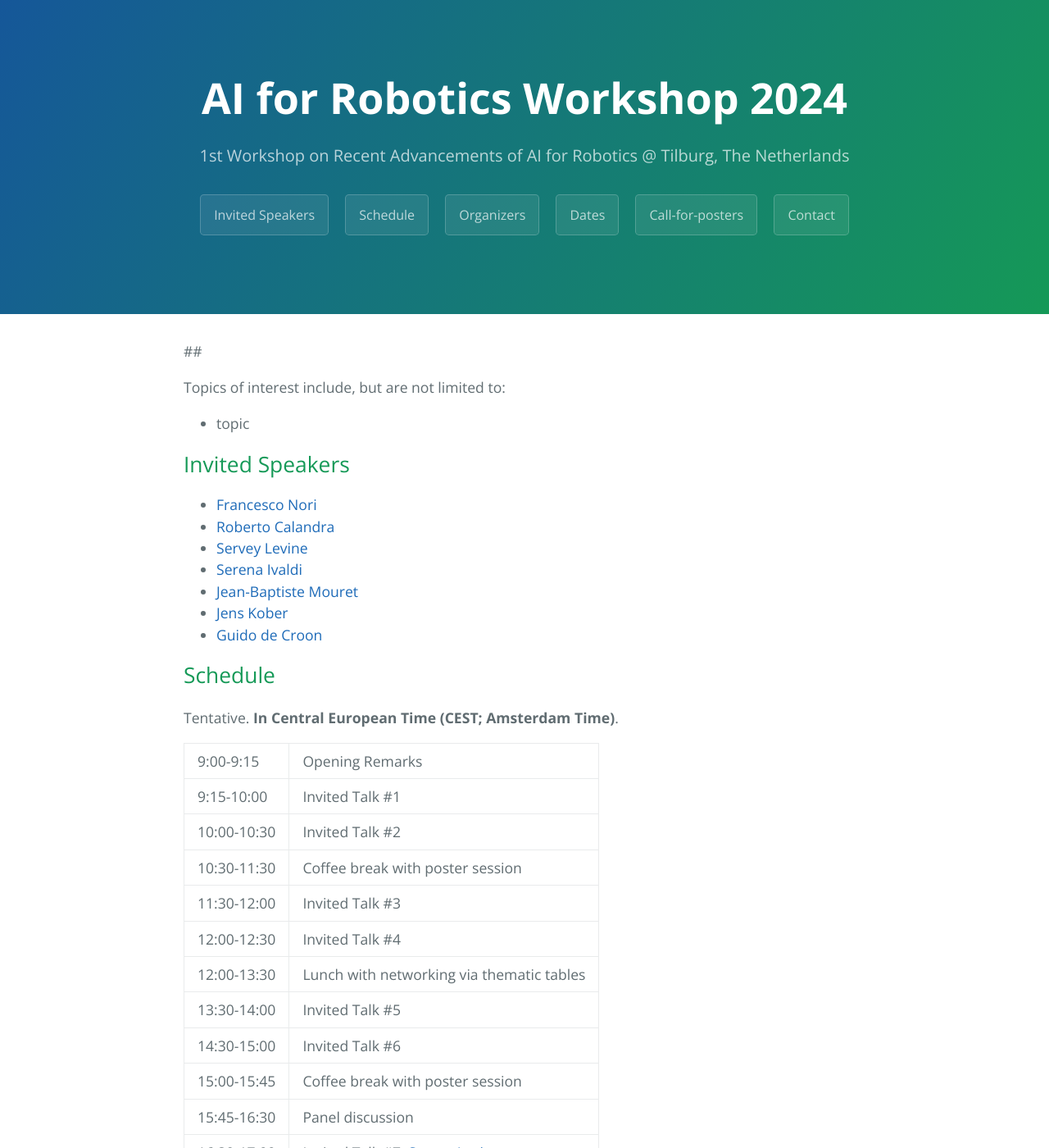
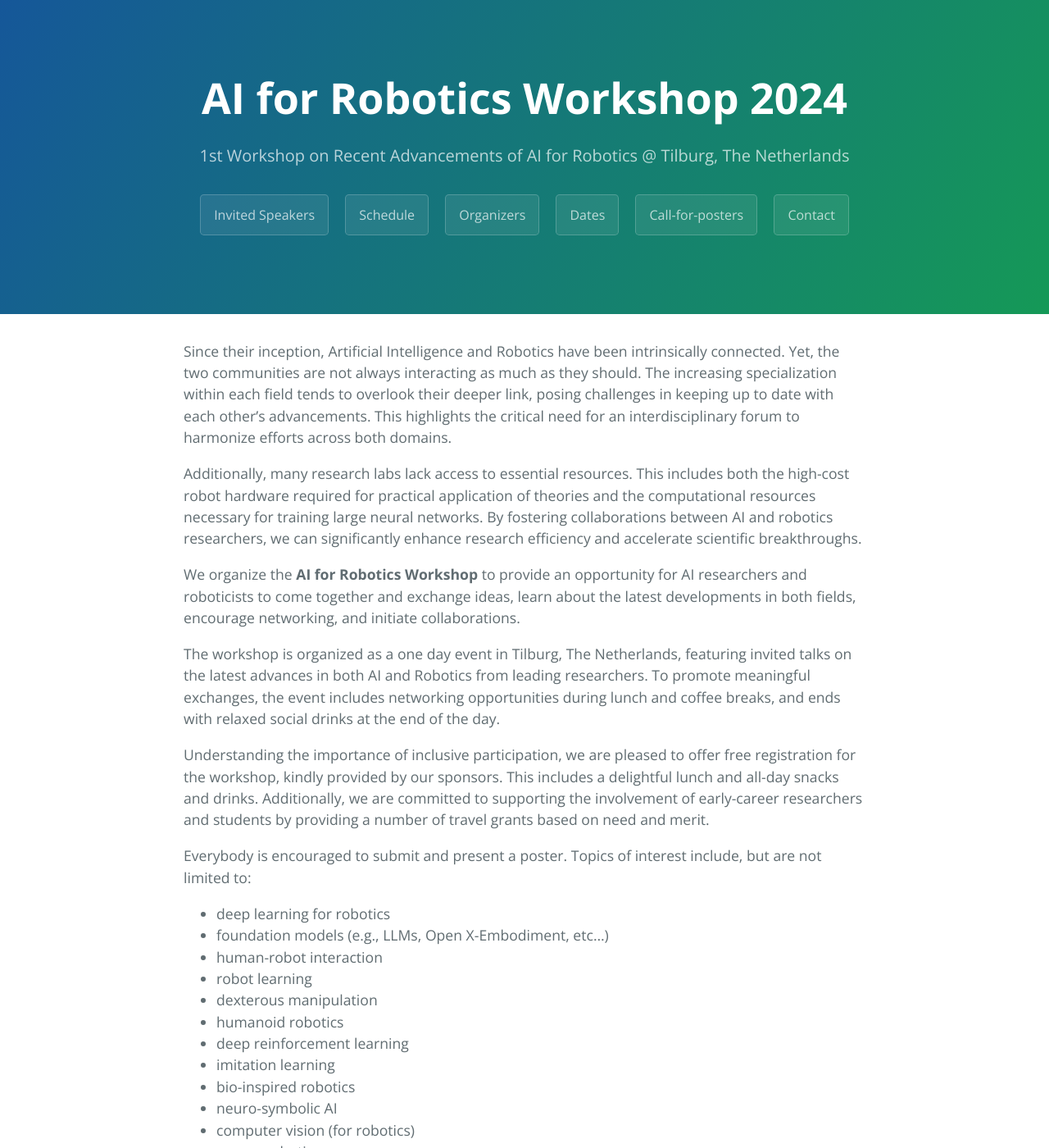
Before and after one commit to airlab-tilburg/ai4robotics-workshop, a Jekyll site: the page built from index.md, in a window 1280 px wide and 1400 px high. Shown: the whole window at 82% size. Built offline with Jekyll 4.4.1, drawn with Linux system fonts in a browser that asks for light colours; some of the changed text lies outside the part shown.

Commit message:
first draft

```diff
--- a/index.md
+++ b/index.md
@@ -3,10 +3,32 @@ layout: default
 ---
 
 <div id="abstract" />
-##
 
-Topics of interest include, but are not limited to:
-* topic
+Since their inception, Artificial Intelligence and Robotics have been intrinsically connected. Yet, the two communities are not always interacting as much as they should. The increasing specialization within each field tends to overlook their deeper link, posing challenges in keeping up to date with each other's advancements. This highlights the critical need for an interdisciplinary forum to harmonize efforts across both domains.
+
+Additionally, many research labs lack access to essential resources. This includes both the high-cost robot hardware required for practical application of theories and the computational resources necessary for training large neural networks. By fostering collaborations between AI and robotics researchers, we can significantly enhance research efficiency and accelerate scientific breakthroughs.
+
+We organize the **AI for Robotics Workshop** to provide an opportunity for AI researchers and roboticists to come together and exchange ideas, learn about the latest developments in both fields, encourage networking, and initiate collaborations.
+
+The workshop is organized as a one day event in Tilburg, The Netherlands, featuring invited talks on the latest advances in both AI and Robotics from leading researchers. To promote meaningful exchanges, the event includes networking opportunities during lunch and coffee breaks, and ends with relaxed social drinks at the end of the day.
+
+Understanding the importance of inclusive participation, we are pleased to offer free registration for the workshop, kindly provided by our sponsors. This includes a delightful lunch and all-day snacks and drinks. Additionally, we are committed to supporting the involvement of early-career researchers and students by providing a number of travel grants based on need and merit.
+
+Everybody is encouraged to submit and present a poster. Topics of interest include, but are not limited to:
+* deep learning for robotics
+* foundation models (e.g., LLMs, Open X-Embodiment, etc...)
+* human-robot interaction
+* robot learning
+* dexterous manipulation
+* humanoid robotics
+* deep reinforcement learning
+* imitation learning
+* bio-inspired robotics
+* neuro-symbolic AI
+* computer vision (for robotics)
+* swarm robotics
+* trustworthy AI
+* AI safety
 
 
 
@@ -84,8 +107,9 @@ Tentative. **In Central European Time (CEST; Amsterdam Time)**.
 <div id="contact" />
 ## Contact
 
-[TODO make a new gmail for the workshop]
-For questions specific to this year's workshop, please contact the organizers (link to websites of the organizers).
+You can reach the organizers for any questions by contacting them individually, or through the dedicated email set up for the workshop:
+
+workshop <at> tilburg-robotics.eu
 
 
 
@@ -95,9 +119,12 @@ For questions specific to this year's workshop, please contact the organizers (l
 <div id="Sponsors" />
 ## Sponsors
 
-* sponsor 1 (as logo with link)
-* sponsor 2
-* sponsor 3
+* ![NWO](assets/NWOlogo.png) [NWO](http://www.nwo.nl)
+* Tilburg University
+* MindLabs
+* [Tilburg Robotics](https://www.tilburg-robotics.eu)
+
+* [Contact us if you wish to sponsor additional travel grants!]
 
 
 
```
Also changed, not shown: other parts of index.md (+5 -4 lines), assets/NWOlogo.png (added).
